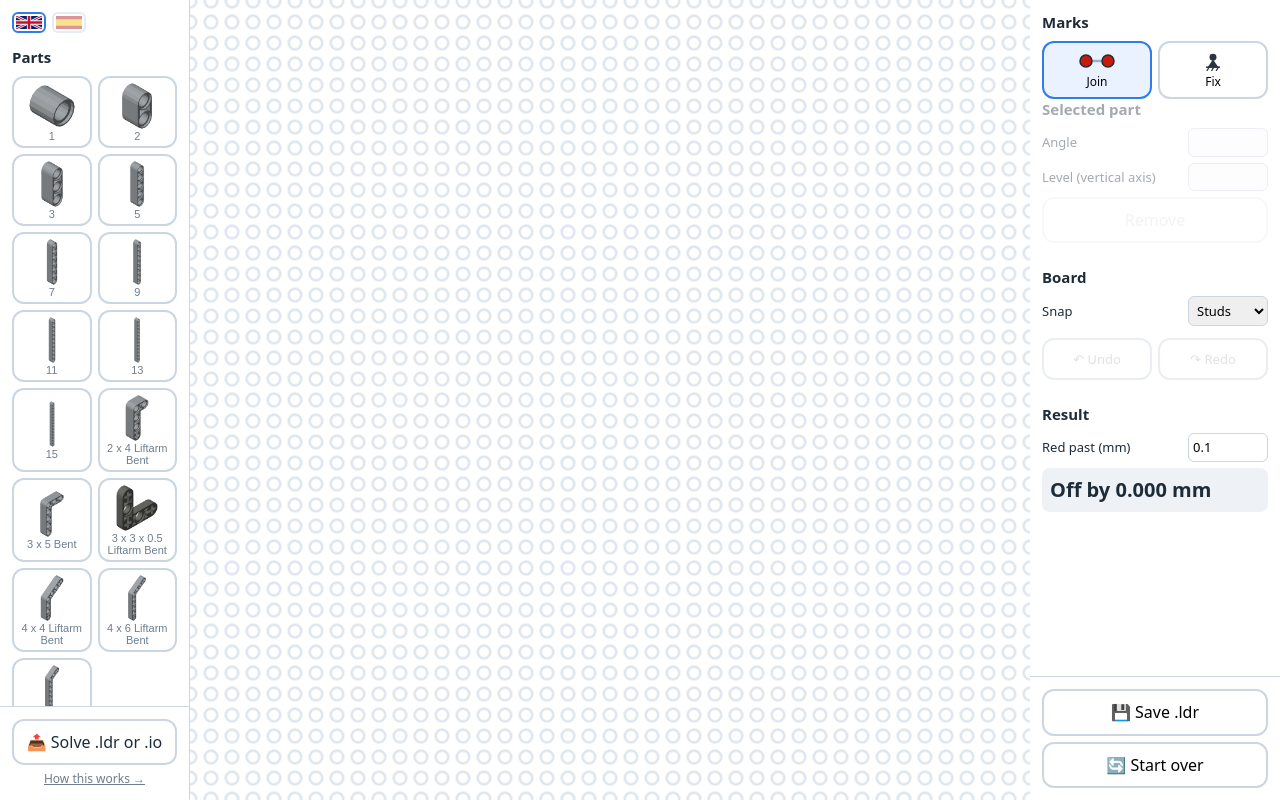
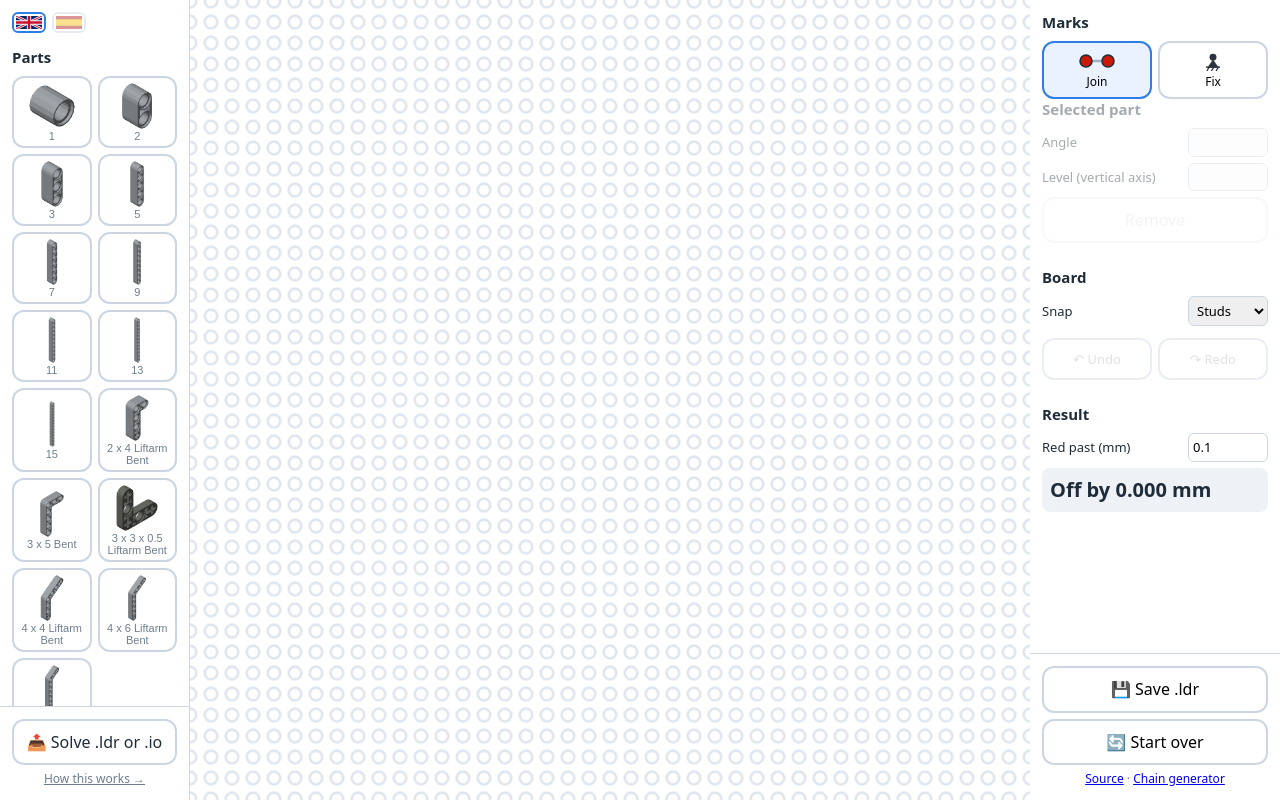
Before and after one commit to donmerendolo/LEGO-diagonal-generator, a plain HTML site: page index.html in a window 1280 px wide. Drawn offline with Linux system fonts and the light colour scheme.

Commit message:
link source code and chain tool

```diff
--- a/i18n.js
+++ b/i18n.js
@@ -7,6 +7,8 @@ const STRINGS = {
     marks: 'Marks', join: 'Join', fix: 'Fix',
     open: '📤 Solve .ldr or .io',
     howTo: 'How this works →',
+    source: 'Source',
+    chain: 'Chain generator',
     working: 'Reading the part library…',
     tooMany: 'More than {n} joints: two of them share a colour, and the .ldr cannot tell ' +
              'them apart.',
@@ -25,6 +27,8 @@ const STRINGS = {
     marks: 'Marcas', join: 'Unir', fix: 'Fijar',
     open: '📤 Resolver .ldr o .io',
     howTo: 'Cómo funciona →',
+    source: 'Código',
+    chain: 'Generador de cadenas',
     working: 'Leyendo la librería de piezas…',
     tooMany: 'Más de {n} uniones: dos comparten color y el .ldr no puede distinguirlas.',
     board: 'Tablero', angle: 'Ángulo', level: 'Nivel (eje vertical)', remove: 'Quitar',
--- a/index.html
+++ b/index.html
@@ -66,6 +66,7 @@
   .foot .big:last-child { margin-bottom:0; }
   #file { display:none; }
   .hint { display:block; font-size:12px; color:#6d7d8f; text-align:center; }
+  .foot .hint + .hint { margin-top:8px; }
   main { position:relative; }
   #sheet { position:absolute; inset:0; background:#fff; padding:16px 16px 16px 20px;
            overflow:auto; }
@@ -175,6 +176,14 @@
   <div class="foot">
     <button class="big" id="save" data-i18n="save"></button>
     <button class="big" id="reset" data-i18n="reset"></button>
+    <!-- The two links that are not about the model on the board: where this came
+         from, and the other one of these. -->
+    <div class="hint">
+      <a data-i18n="source" target="_blank" rel="noopener"
+         href="https://github.com/donmerendolo/LEGO-diagonal-generator"></a> ·
+      <a data-i18n="chain" target="_blank" rel="noopener"
+         href="https://donmerendolo.github.io/LEGO-chain-generator/"></a>
+    </div>
   </div>
 </aside>
 
```
